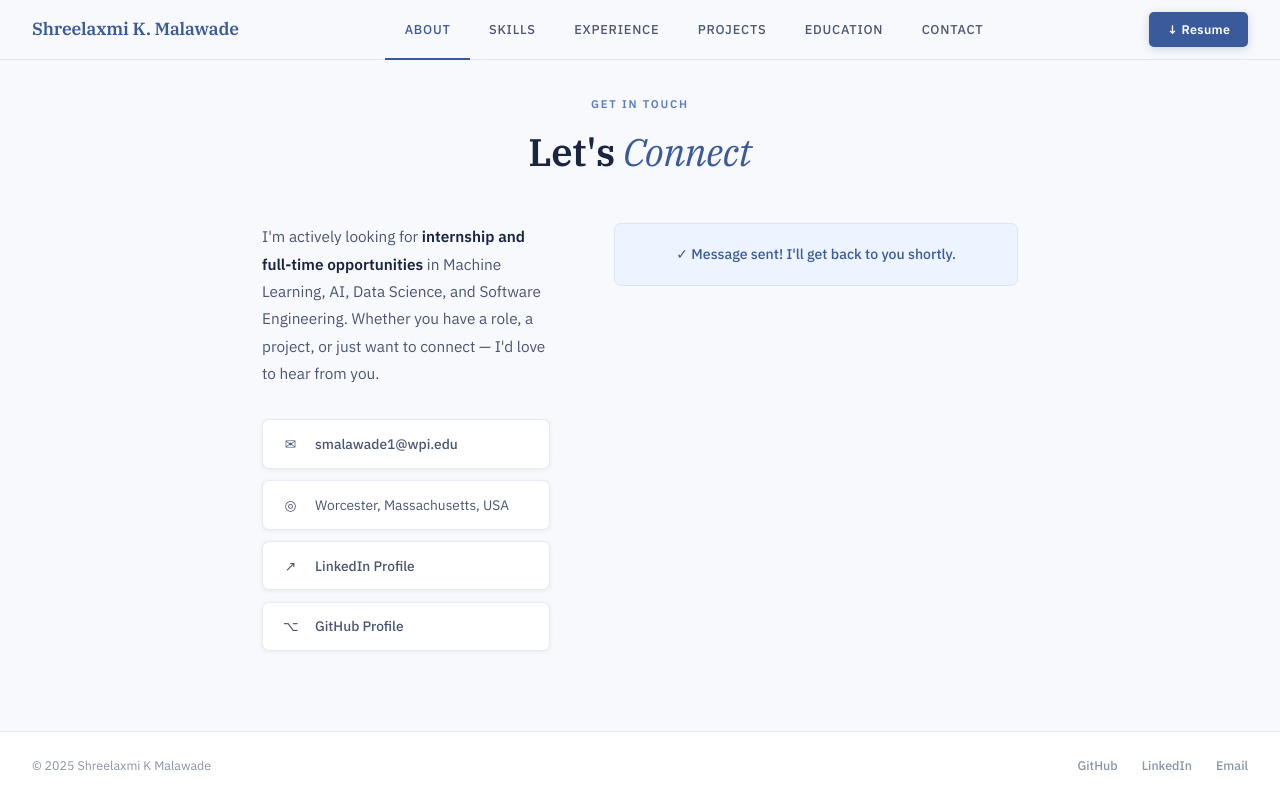
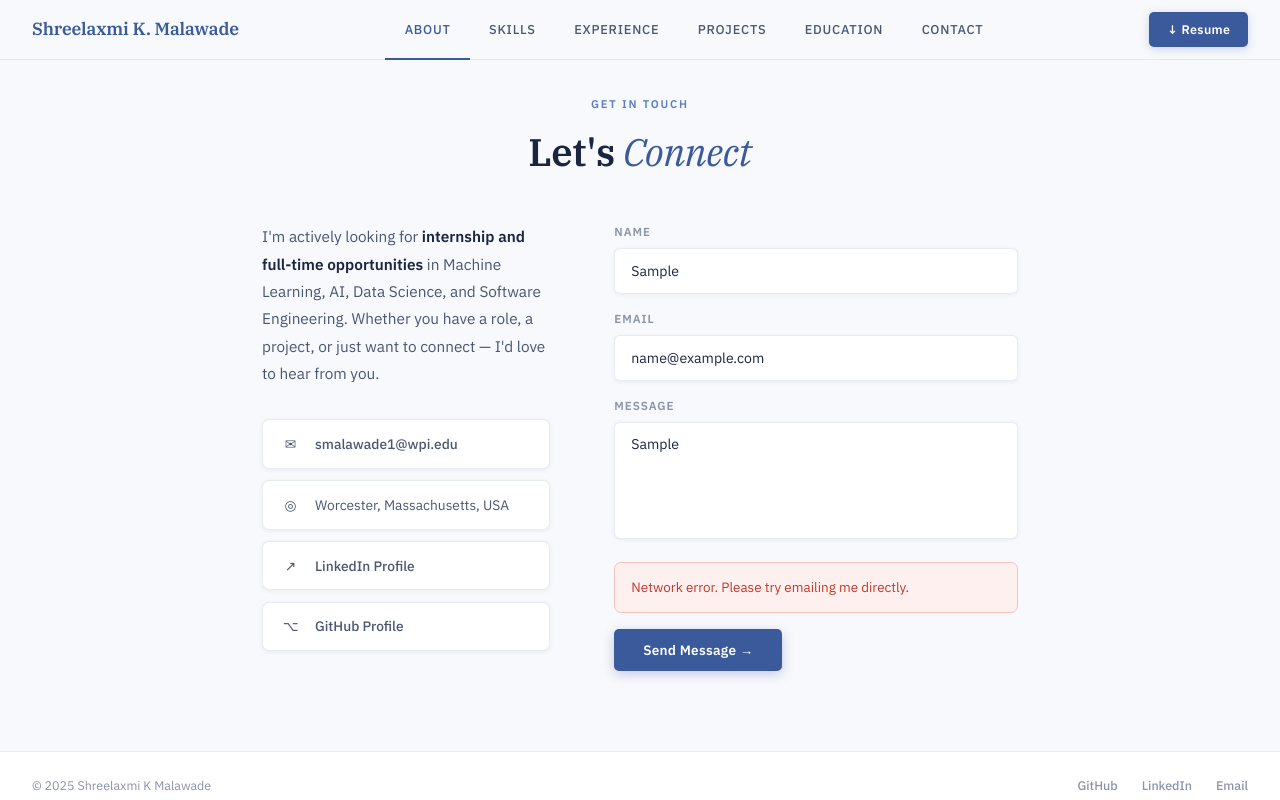
Before and after one commit to shreelaxmi-malawade/my-portfolio, a React (Vite) app: page / in a window 1280 px wide. Both pictures are taken after typing "Sample", "name@example.com", "Sample" into the empty fields and a click on the button "Send Message →". Shown: the part 5659-6459 px from the top of the page. Built offline with nearby package versions, Linux system fonts and the light colour scheme.

Commit message:
Fixed message

```diff
--- a/src/App.jsx
+++ b/src/App.jsx
@@ -1,4 +1,3 @@
-
 import { useState, useEffect } from "react";
 
 const SKILLS = {
@@ -444,8 +443,48 @@ const css = `
 export default function Portfolio() {
   const [form, setForm] = useState({ name: "", email: "", message: "" });
   const [sent, setSent] = useState(false);
+  const [sending, setSending] = useState(false);
+  const [error, setError] = useState("");
   const [active, setActive] = useState("about");
   const [expanded, setExpanded] = useState({});
+
+  // ── EmailJS config — replace these 3 values after setting up EmailJS ──
+  const EMAILJS_SERVICE_ID  = "service_ei31ekn";
+  const EMAILJS_TEMPLATE_ID = "template_f4a5hgj";
+  const EMAILJS_PUBLIC_KEY  = "3BPXbn2z6Zke0WV2-";
+
+  const handleSend = async (e) => {
+    e.preventDefault();
+    setSending(true);
+    setError("");
+    try {
+      const res = await fetch("https://api.emailjs.com/api/v1.0/email/send", {
+        method: "POST",
+        headers: { "Content-Type": "application/json" },
+        body: JSON.stringify({
+          service_id: EMAILJS_SERVICE_ID,
+          template_id: EMAILJS_TEMPLATE_ID,
+          user_id: EMAILJS_PUBLIC_KEY,
+          template_params: {
+            from_name: form.name,
+            from_email: form.email,
+            message: form.message,
+            to_name: "Shreelaxmi",
+          },
+        }),
+      });
+      if (res.ok) {
+        setSent(true);
+        setForm({ name: "", email: "", message: "" });
+      } else {
+        setError("Something went wrong. Please try emailing me directly.");
+      }
+    } catch {
+      setError("Network error. Please try emailing me directly.");
+    } finally {
+      setSending(false);
+    }
+  };
 
   useEffect(() => {
     const onScroll = () => {
@@ -742,7 +781,7 @@ export default function Portfolio() {
               {sent ? (
                 <div className="success">✓ Message sent! I'll get back to you shortly.</div>
               ) : (
-                <form className="cform" onSubmit={e => { e.preventDefault(); setSent(true); }}>
+                <form className="cform" onSubmit={handleSend}>
                   <div>
                     <label className="flabel">Name</label>
                     <input className="finput" type="text" placeholder="Your full name" value={form.name} onChange={e => setForm({...form, name:e.target.value})} required />
@@ -755,7 +794,12 @@ export default function Portfolio() {
                     <label className="flabel">Message</label>
                     <textarea className="ftextarea" rows={5} placeholder="Tell me about the opportunity or project..." value={form.message} onChange={e => setForm({...form, message:e.target.value})} required />
                   </div>
-                  <button type="submit" className="btn btn-primary" style={{alignSelf:"flex-start"}}>Send Message →</button>
+                  {error && (
+                    <div style={{background:"#fff0f0",border:"1.5px solid #f5c0c0",color:"#c0392b",padding:"0.85rem 1rem",borderRadius:"7px",fontSize:"0.84rem"}}>{error}</div>
+                  )}
+                  <button type="submit" className="btn btn-primary" disabled={sending} style={{alignSelf:"flex-start",opacity:sending?0.7:1,cursor:sending?"not-allowed":"pointer"}}>
+                    {sending ? "Sending..." : "Send Message →"}
+                  </button>
                 </form>
               )}
             </div>
```
